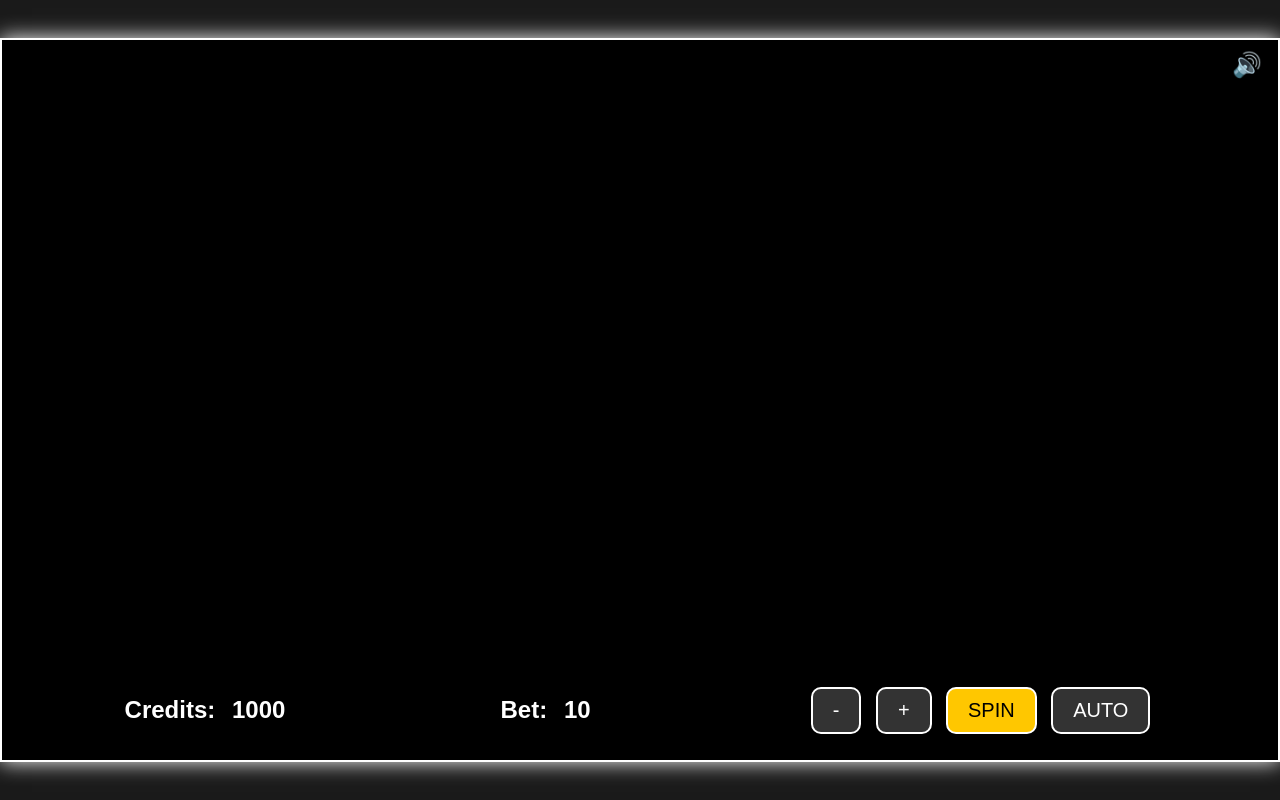
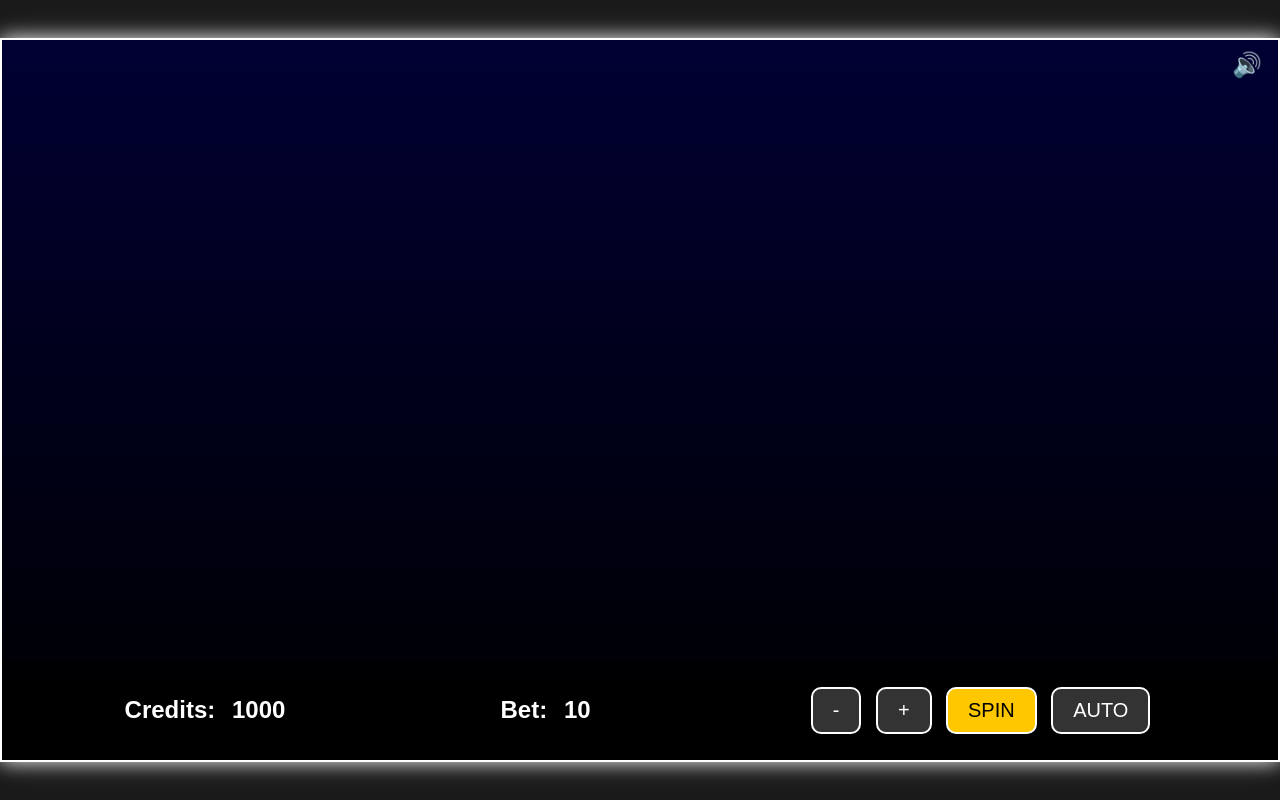
Before and after one commit to int64ai/slot-maker, a website built with Vite: page repo/slot-game/index.html in a window 1280 px wide. Built offline with nearby package versions, Linux system fonts and the light colour scheme.

Commit message:
Initial Commit

```diff
--- a/repo/slot-game/src/style.css
+++ b/repo/slot-game/src/style.css
@@ -17,7 +17,7 @@ body {
   position: relative;
   width: 1280px; /* Example width */
   height: 720px; /* Example height */
-  background-color: #000;
+  background: linear-gradient(to bottom, #000033, #000000);
   border: 2px solid #fff;
   box-shadow: 0 0 20px #fff;
 }
```
Also changed, not shown: repo/slot-game/public/images/sound_off.png (deleted), repo/slot-game/public/images/sound_on.png (deleted).
